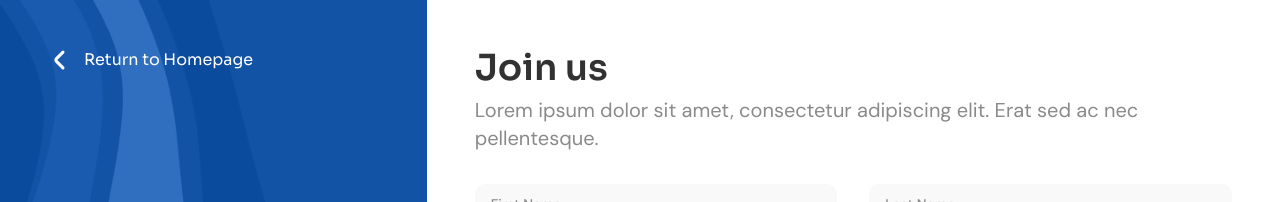
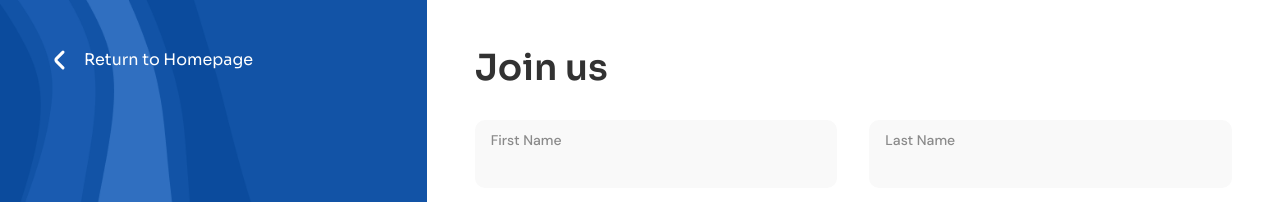
Before and after one commit to RUN-TECH-SPACE/run-tech-space-website, a Next.js app: page /join_us in a window 1280 px wide. Shown: the top 202 px of the page. Built offline with nearby package versions, Linux system fonts and the light colour scheme; no server answers.

Commit message:
removed dummy text

```diff
--- a/pages/join_us/index.js
+++ b/pages/join_us/index.js
@@ -79,10 +79,10 @@ function JoinUs() {
 
         <div className='col-span-12 p-8 md:col-span-8 md:p-12'>
           <h2 className='heading2 text-left'>Join us</h2>
-          <p className='mt-2 text-base md:text-xl'>
+          {/* <p className='mt-2 text-base md:text-xl'>
             Lorem ipsum dolor sit amet, consectetur adipiscing elit. Erat sed ac
             nec pellentesque.
-          </p>
+          </p> */}
 
           <form onSubmit={handleSubmit(onSubmit)} className='mt-8 space-y-12'>
             <div className='flex flex-col gap-8 md:flex-row md:justify-between'>
```
